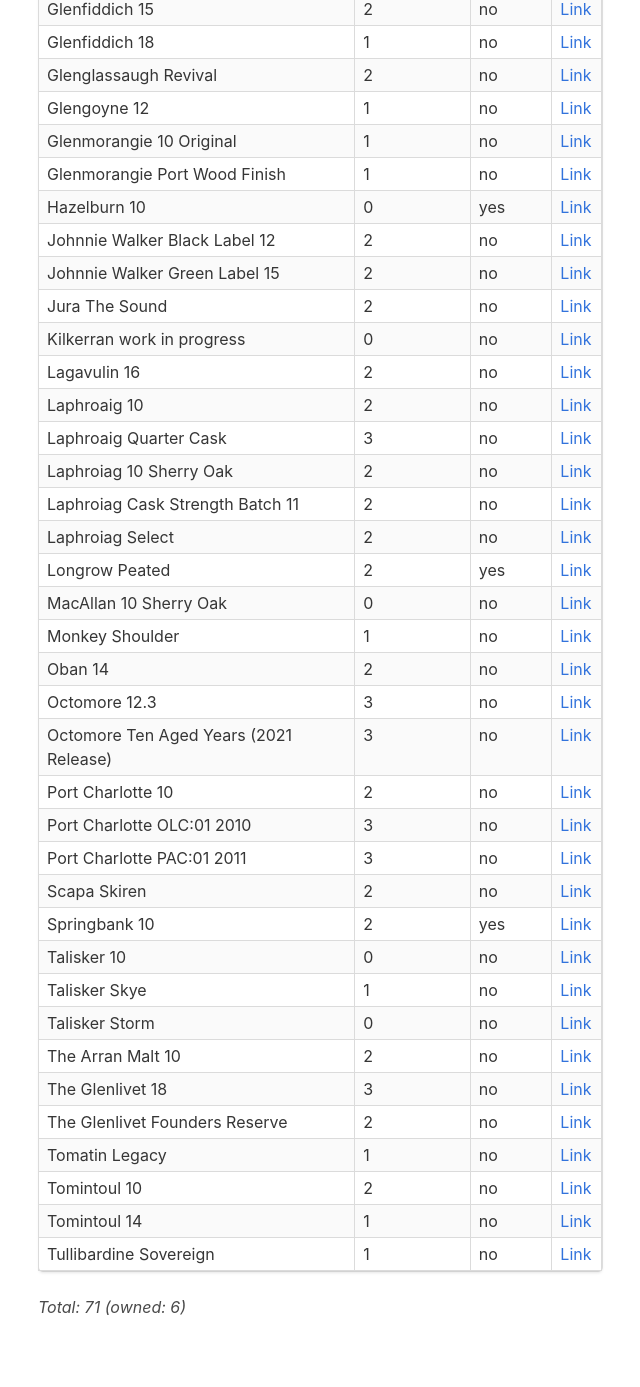
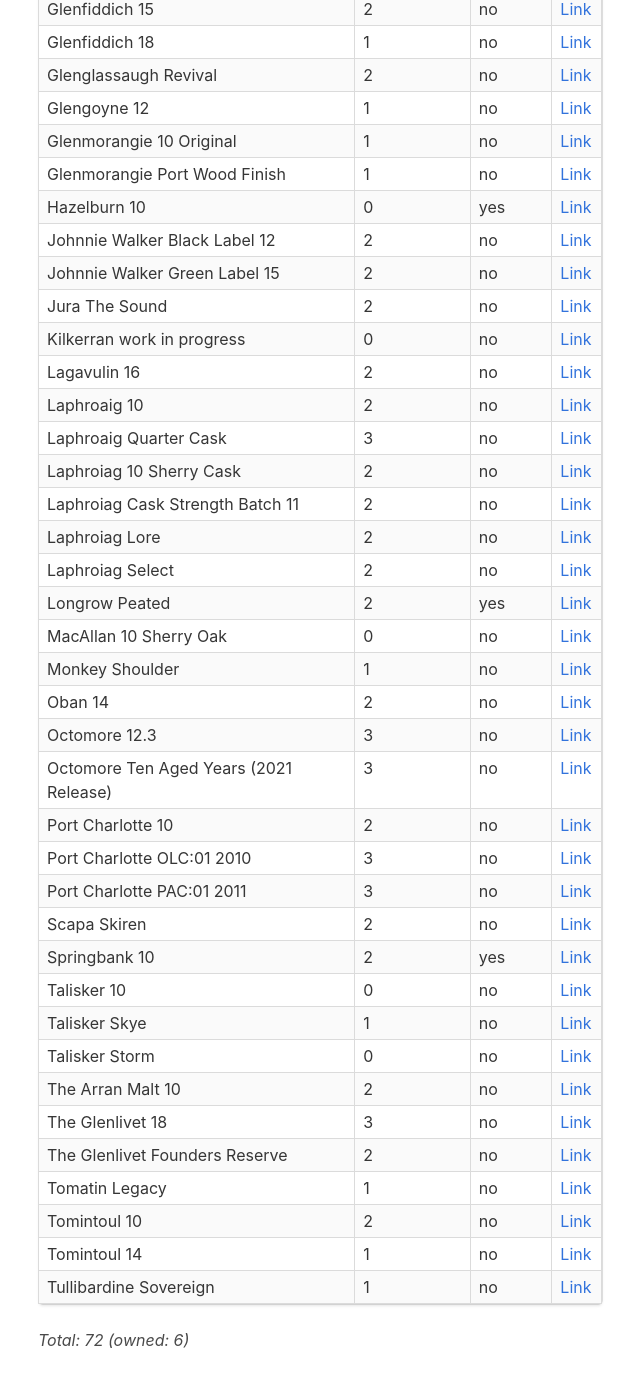
Before and after one commit to grega/whisky, a Jekyll site: the page built from scottish.html, in a window 1280 px wide and 1400 px high, scrolled down 1503 px. Shown: the top 1387 px of the window, without its empty margins (26-666 px from the left). Built offline with Jekyll 4.4.1, drawn with Linux system fonts in a browser that asks for light colours; nearby versions of some CDN libraries.

Commit message:
Update tried.yml

```diff
--- a/_data/scottish/tried.yml
+++ b/_data/scottish/tried.yml
@@ -211,8 +211,11 @@
 - name: Laphroiag Select
   rating: 2
 
-- name: Laphroiag 10 Sherry Oak
+- name: Laphroiag 10 Sherry Cask
   rating: 2
 
 - name: Laphroiag Cask Strength Batch 11
   rating: 2
+
+- name: Laphroiag Lore
+  rating: 2
```
